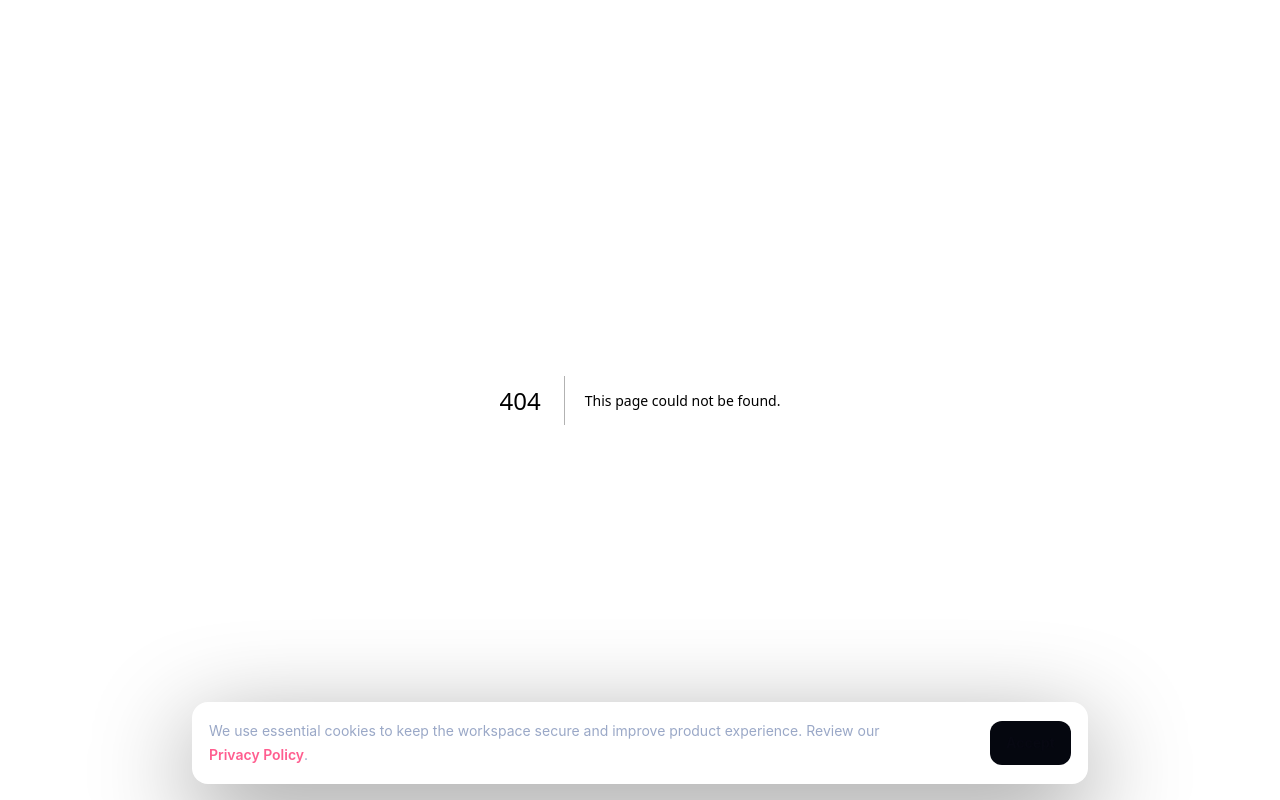
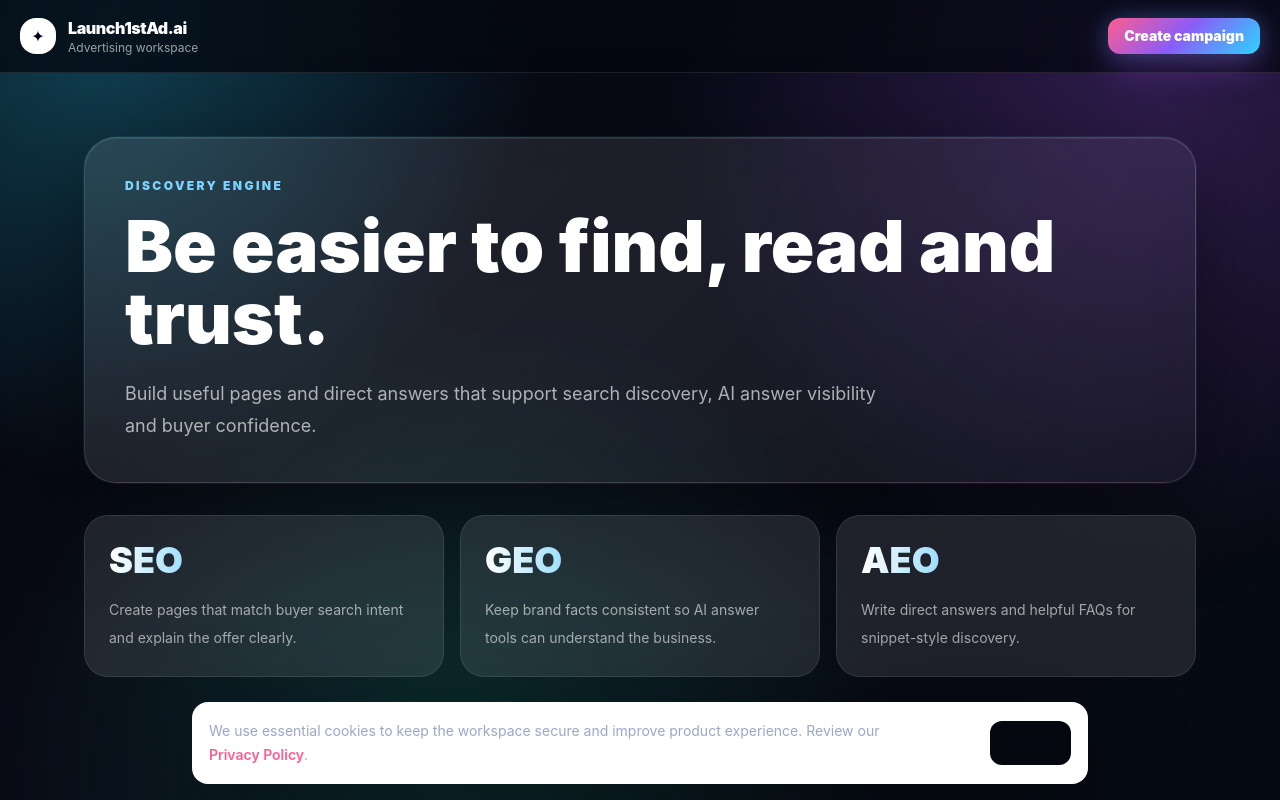
Before and after one commit to lkmeeena882437-dotcom/Launch1stAd.ai, a Next.js app: page /discovery in a window 1280 px wide. Before the commit this address had no page. Built offline with nearby package versions, Linux system fonts and the light colour scheme.

Commit message:
Add discovery landing page

```diff
--- /dev/null
+++ b/app/discovery/page.tsx
@@ -0,0 +1,36 @@
+import Link from "next/link";
+import { Brand } from "@/components/Brand";
+
+const sections = [
+  ["SEO", "Create pages that match buyer search intent and explain the offer clearly."],
+  ["GEO", "Keep brand facts consistent so AI answer tools can understand the business."],
+  ["AEO", "Write direct answers and helpful FAQs for snippet-style discovery."]
+];
+
+export default function DiscoveryPage() {
+  return (
+    <main className="min-h-screen bg-transparent text-ink">
+      <header className="border-b border-white/10 bg-[#05070f]/75 px-4 py-4 backdrop-blur-2xl md:px-5">
+        <div className="mx-auto flex max-w-7xl items-center justify-between">
+          <Link href="/"><Brand /></Link>
+          <Link href="/campaign" className="rounded-xl px-4 py-2 text-sm font-black text-white neon-button">Create campaign</Link>
+        </div>
+      </header>
+      <section className="mx-auto max-w-6xl px-4 py-12 md:px-5 md:py-16">
+        <div className="neon-shell rounded-[2rem] p-6 text-white md:p-10">
+          <p className="text-xs font-black uppercase tracking-[0.2em] text-[#7dd3fc]">Discovery engine</p>
+          <h1 className="mt-4 text-5xl font-black leading-[0.95] md:text-7xl">Be easier to find, read and trust.</h1>
+          <p className="mt-6 max-w-3xl text-lg leading-8 text-white/65">Build useful pages and direct answers that support search discovery, AI answer visibility and buyer confidence.</p>
+        </div>
+        <div className="mt-8 grid gap-4 md:grid-cols-3">
+          {sections.map(([title, text]) => (
+            <div key={title} className="rounded-3xl border border-white/10 bg-white/10 p-6 text-white backdrop-blur-xl">
+              <h2 className="text-4xl font-black neon-text">{title}</h2>
+              <p className="mt-4 text-sm leading-7 text-white/60">{text}</p>
+            </div>
+          ))}
+        </div>
+      </section>
+    </main>
+  );
+}
```
